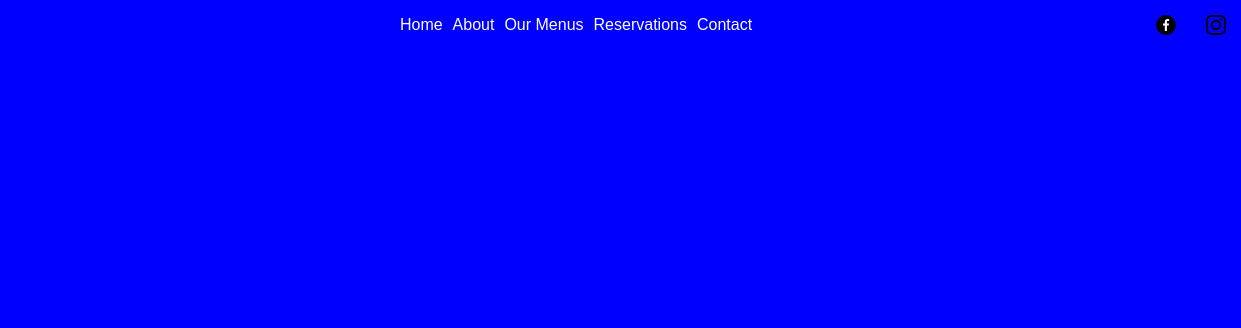
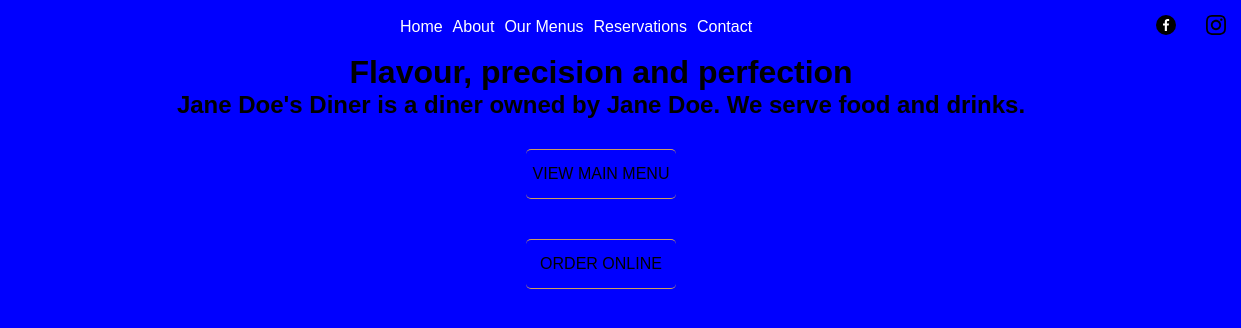
Before and after one commit to FoxPopuli/diner-landing-page, a website built with webpack: page dist/index.html in a window 1280 px wide. Shown: the full height of the page, 39-1280 px from the left. Built offline with nearby package versions, Linux system fonts and the light colour scheme.

Commit message:
Added first content block

```diff
--- /dev/null
+++ b/src/content1.js
@@ -0,0 +1,62 @@
+import { main } from ".";
+import elementFactory from "./elementFactory";
+// OT 392 410 26
+// 086 007 0000
+// 012 336 3823
+// 6201285188080
+export const content1 = elementFactory({
+    type: 'div',
+    className: 'block1'
+})
+
+const h1 = elementFactory({
+    type: 'h1',
+    textContent: 'Flavour, precision and perfection'
+})
+
+const h2 = elementFactory({
+    type: 'h2',
+    textContent: "Jane Doe's Diner is a diner owned by Jane Doe. We serve food and drinks."
+})
+
+const mainMenuButton = elementFactory({
+    type: 'div',
+    textContent: 'VIEW MAIN MENU'
+})
+
+const menuClick = () => {
+    console.log(this)
+}
+
+mainMenuButton.addEventListener('click', (e) => {
+    console.log('mainMenuButton clicked')
+    console.log(e.target)
+    console.log(this)
+    if (e.target.closest('')) {
+        console.log('ayyy')
+    }
+})
+
+
+
+
+
+mainMenuButton.addEventListener('click', menuClick)
+
+const orderOnlineButton = elementFactory({
+    type: 'div',
+    textContent: 'ORDER ONLINE'
+})
+
+const buttonEle = elementFactory({
+    type: 'div',
+    className: 'button-div'
+})
+
+buttonEle.appendChild(mainMenuButton)
+buttonEle.appendChild(orderOnlineButton)
+
+
+content1.appendChild(h1);
+content1.appendChild(h2);
+content1.appendChild(buttonEle);
--- a/src/elementFactory.js
+++ b/src/elementFactory.js
@@ -4,14 +4,7 @@
 export default (obj) => {
     const {type, ...rest} = obj;
 
-    let ele;
-    if (obj.type === 'img') {
-        ele = new Image();
-    } else {
-        ele = document.createElement(type);
-
-    }
-
+    const ele = document.createElement(type);
     for (let prop in rest) {
         if (typeof ele[prop] === 'function') {
             ele[prop](rest[prop]);
--- a/src/header.js
+++ b/src/header.js
@@ -91,7 +91,6 @@ const sideNavButton = elementFactory({
 
 sideNavButton.addEventListener('click', () => {
     sideBar.classList.toggle('invis');
-    console.log(sideBar)
 })
 
 // Media div
--- a/src/index.js
+++ b/src/index.js
@@ -2,12 +2,13 @@ import './style.css';
 import {getState} from './pageState';
 import {header} from './header';
 import {sideBar} from './sidebar';
+import {content1} from './content1';
 
-const main = document.createElement('div');
+export const main = document.createElement('div');
 main.className = 'main';
 main.appendChild(header);
 main.appendChild(sideBar);
-
+main.appendChild(content1)
 
 
 
--- a/src/pageState.js
+++ b/src/pageState.js
@@ -1,13 +1,9 @@
-let isMobile = window.matchMedia('(max-width: 400px)');
-let isTablet = window.matchMedia('(min-width: 401px) and (max-width: 960px)');
-let isDesktop = window.matchMedia('(min-width: 961px)');
+export const getState = () => {
+    let isMobile = window.matchMedia('(max-width: 563px)');
+    let isTablet = window.matchMedia('(min-width: 564px) and (max-width: 960px)');
+    let isDesktop = window.matchMedia('(min-width: 961px)');
 
-export const getState = () => {
-    if (isMobile) return 'mobile';
-    if (isTablet) return 'tablet';
-    if (isDesktop) return 'desktop';
+    if (isMobile.matches) return 'mobile';
+    if (isTablet.matches) return 'tablet';
+    if (isDesktop.matches) return 'desktop';
 }
-
-// export const pageUpdate = () => {
-
-// }
--- a/src/sidebar.js
+++ b/src/sidebar.js
@@ -1,6 +1,7 @@
 import elementFactory from './elementFactory';
 import { listFactory } from './listFactory';
 import { paths } from './paths';
+import { getState } from './pageState';
 
 const nav1 = elementFactory({
     type: 'a',
@@ -40,4 +41,20 @@ export const sideBar = elementFactory({
     className: 'side-nav invis'
 })
 
+window.addEventListener('resize', () =>{
+
+    if (getState() !== 'mobile') {
+        sideBar.classList.add('invis');
+    }
+})
+
+// document.addEventListener('click', (e) => {
+
+//     console.log(sideBar.classList.contains('invis'))
+//     if (!e.target.closest('.side-nav') && !sideBar.classList.contains('invis')) {
+//         // console.log(!e.target.closest('.side-nav'))
+//         sideBar.classList.add('invis');
+//     }
+// })
+
 sideBar.appendChild(regularList)
--- a/src/style.css
+++ b/src/style.css
@@ -11,14 +11,15 @@
     margin: 0;
     padding: 0;
     box-sizing: border-box;
+    font-family: var(--default-font);
 }
 
+body {
+    background-color: red;
+}
 
+/* Header Styles */
 
-/* Element Styles */
-body {
-    background-color: #000;
-}
 
 header {
     display: flex;
@@ -28,16 +29,11 @@ header {
     flex-wrap: wrap;
 }
 
-
-
 header a, .side-nav a {
     font-family: var(--default-font);
     text-decoration: none;
     color: white;
-    display: flex;
     padding: 5px;
-    justify-content: center;
-
 }
 
 a:hover, a:active {
@@ -51,10 +47,6 @@ header img {
 
 .social-links {
     display: flex;
-}
-
-body {
-    background-color: red;
 }
 
 header ul {
@@ -80,8 +72,43 @@ li {
     align-items: center
 }
 
-a {
+/* Content Styles */
+.block1 {
+    display: flex;
+    flex-direction: column;
+    justify-content: center;
+    align-items: space-between;
+    height: 100%;
+
+}
+
+.block1 * {
+    display: flex;
+    justify-content: center;
     text-align: center;
+}
+
+.block1 button {
+    width: 100px;
+}
+
+.block1 .button-div {
+    flex-direction: column;
+    justify-content: center;
+    padding: 10px;
+
+}
+
+.button-div div {
+    margin: 20px;
+    border-radius: 5px;
+    border-top: 1px solid var(--link-visited);
+    border-bottom: 1px solid var(--link-visited);
+    width: 150px;
+    height: 50px;
+    display: flex;
+    align-items: center;
+    align-self: center;
 }
 /* Tablet Styles */
 @media only screen and (min-width: 563px) and (max-width: 960px) {
```
Also changed, not shown: dist/main.js, 1 other file.
